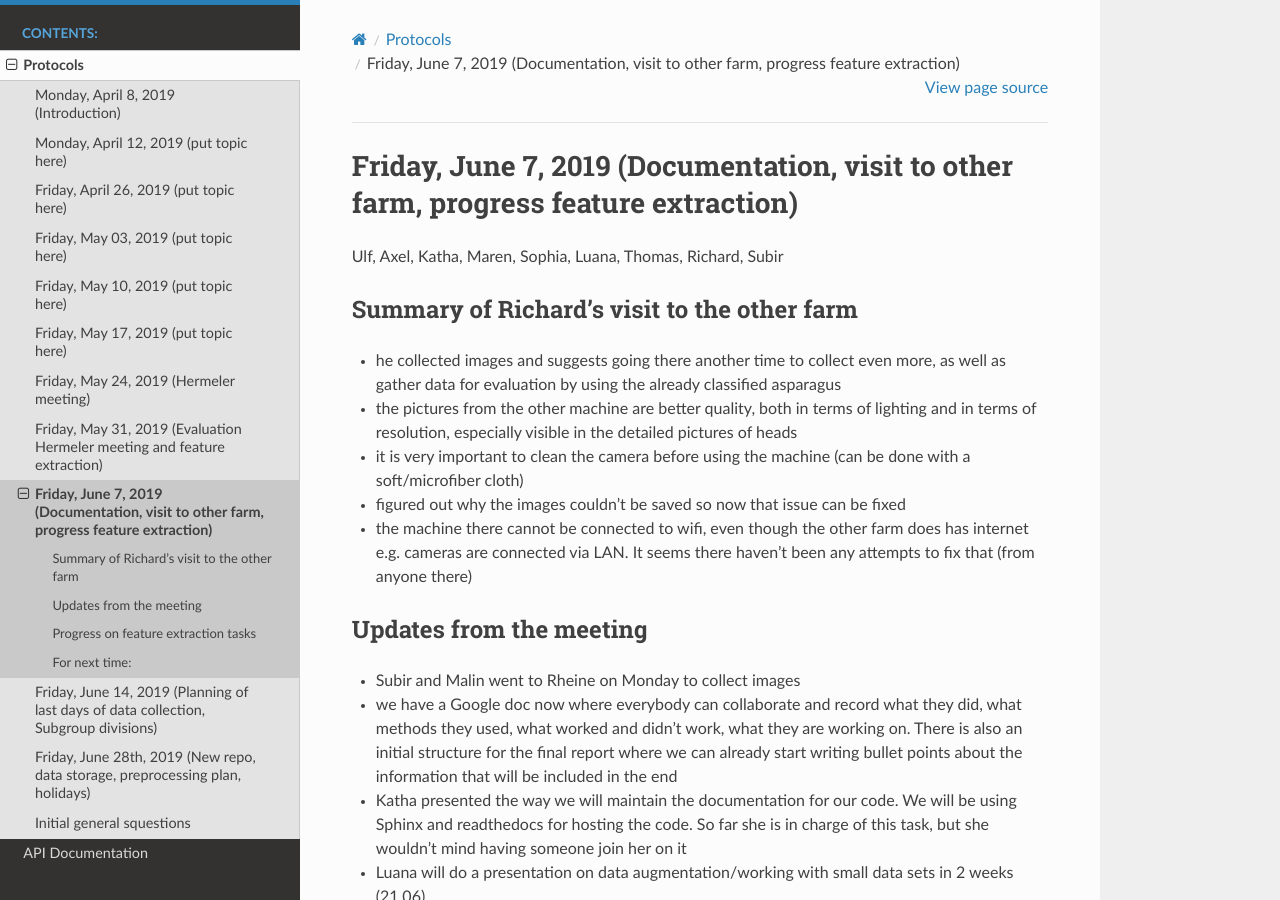
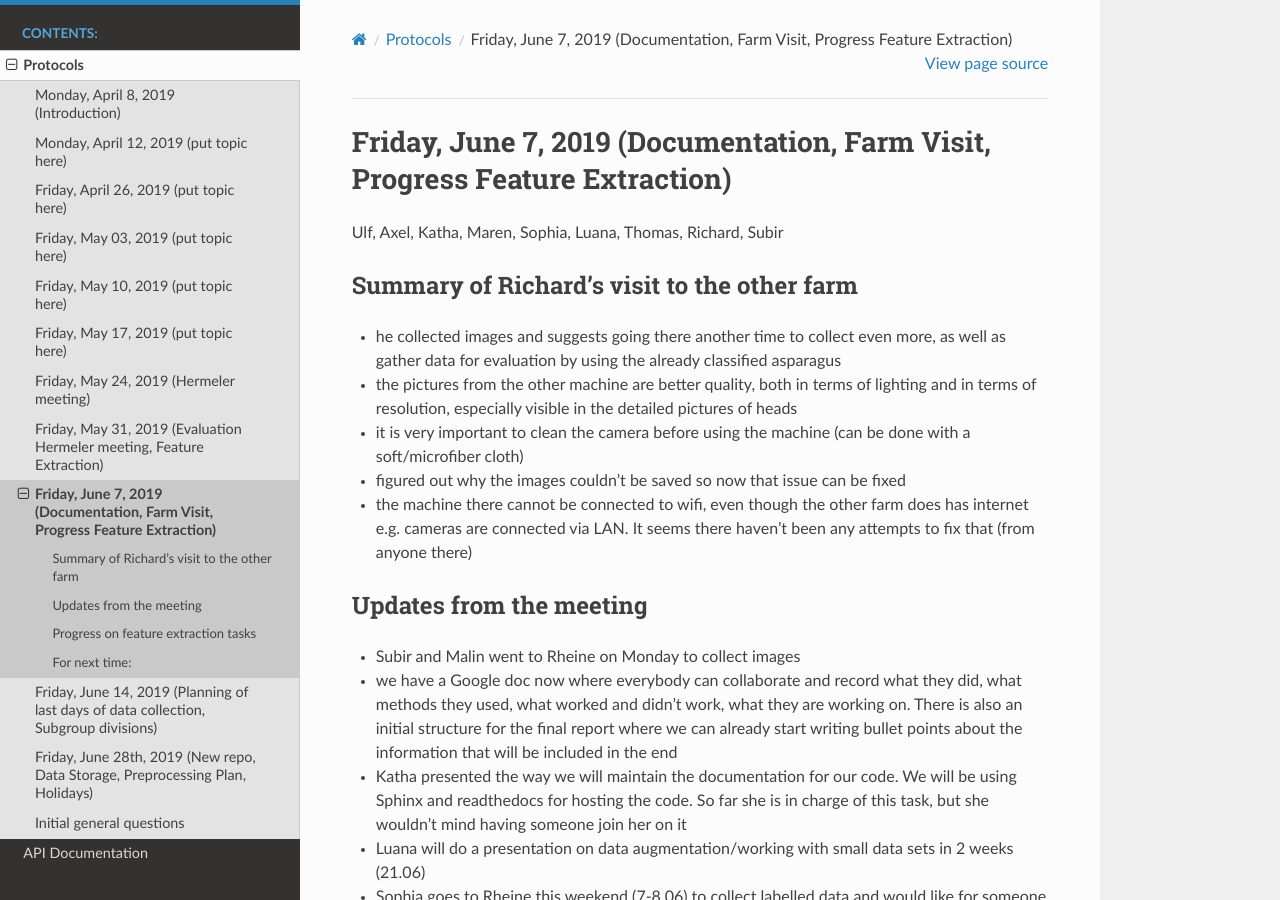
Before and after one commit to CogSciUOS/asparagus, a Sphinx documentation site: the page built from docs/protocols/protocol_19_06_07.md, in a window 1280 px wide and 900 px high. Built offline with Sphinx 7.4.7 and the Read the Docs theme 2.0.0, drawn with Linux system fonts in a browser that asks for light colours; the version number could not be read and is left out.

Commit message:
changed headers

```diff
--- a/docs/protocols/protocol_19_05_31.md
+++ b/docs/protocols/protocol_19_05_31.md
@@ -1,4 +1,4 @@
-# Friday, May 31, 2019 (Evaluation Hermeler meeting and feature extraction)
+# Friday, May 31, 2019 (Evaluation Hermeler meeting, Feature Extraction)
 
 Ulf, Katha, Maren, Sophia, Malin
 
--- a/docs/protocols/protocol_19_06_07.md
+++ b/docs/protocols/protocol_19_06_07.md
@@ -1,4 +1,4 @@
-# Friday, June 7, 2019 (Documentation, visit to other farm, progress feature extraction)
+# Friday, June 7, 2019 (Documentation, Farm Visit, Progress Feature Extraction)
 
 Ulf, Axel, Katha, Maren, Sophia, Luana, Thomas, Richard, Subir
 
--- a/docs/protocols/protocol_initial_questions.md
+++ b/docs/protocols/protocol_initial_questions.md
@@ -1,4 +1,4 @@
-# Initial general squestions
+# Initial general questions
 
 * Sind alle Klassen immer gleich definiert? Oder gibt es einstellbare Parameter (z.B. in einem schlechten Erntejahr
 ist die Minimaldicke für die beste Klasse geringer oder so? Oder sogar innerhalb einer Saison variabel?)
```
Also changed, not shown: docs/protocols/protocol_19_06_28.md (+1 -1 lines).
